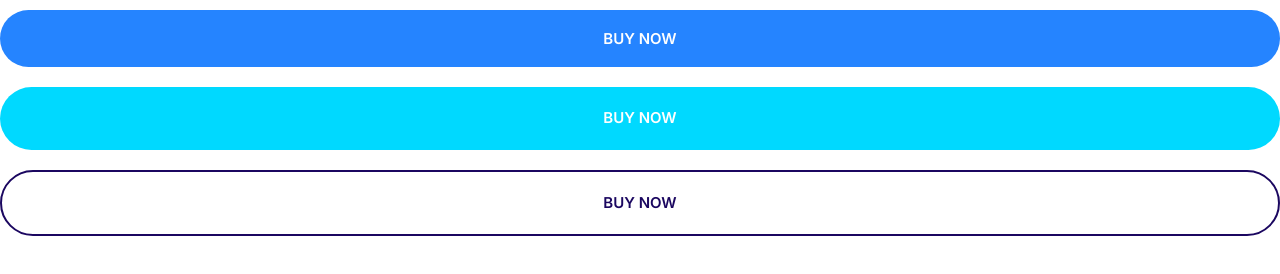
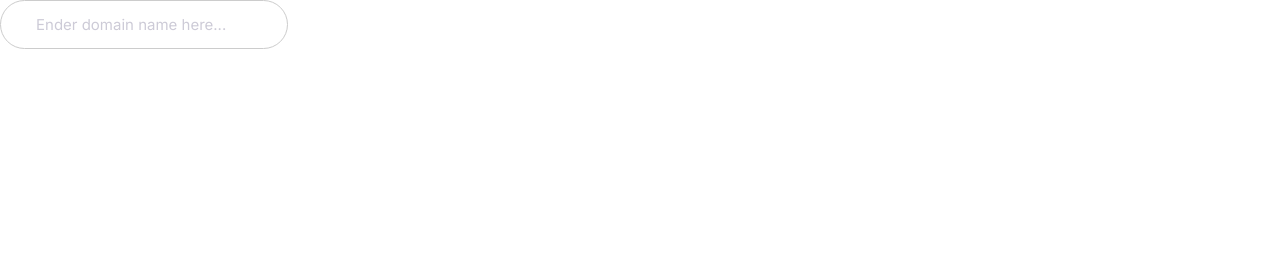
Before and after one commit to imArslanJavaScriptor/Arslan-Cloned-Moshify-Website, a plain HTML site: page index.html in a window 1280 px wide. Drawn offline with Linux system fonts and the light colour scheme.

Commit message:
Define styles for input component.

```diff
--- a/CSS/styles.css
+++ b/CSS/styles.css
@@ -235,3 +235,23 @@ a {
     font-size: 1.5rem;
   }
 }
+
+/* Input */
+.input {
+  border-radius: 30px;
+  border: 1px solid #ccc;
+  color: var(--color-headings);
+  font-size: 2rem;
+  outline: 0;
+  padding: 1.5rem 3.5rem;
+}
+
+.input::placeholder {
+  color: #cdcbd7;
+}
+
+@media screen and (min-width:1024px) {
+  .input {
+    font-size: 1.5rem;
+  }
+}
--- a/index.html
+++ b/index.html
@@ -12,9 +12,7 @@
 </head>
 
 <body>
-    <button class="btn btn-primary btn--block">Buy Now</button>
-    <a href="#" class="btn btn-secondary btn--block">Buy Now</a>
-    <a href="#" class="btn btn-secondary btn--block btn--outline">Buy Now</a>
+    <input type="text" class="input" placeholder="Ender domain name here...">
 </body>
 
 </html>
```
Also changed, not shown: Components/input.html (added, +1 -0 lines).
